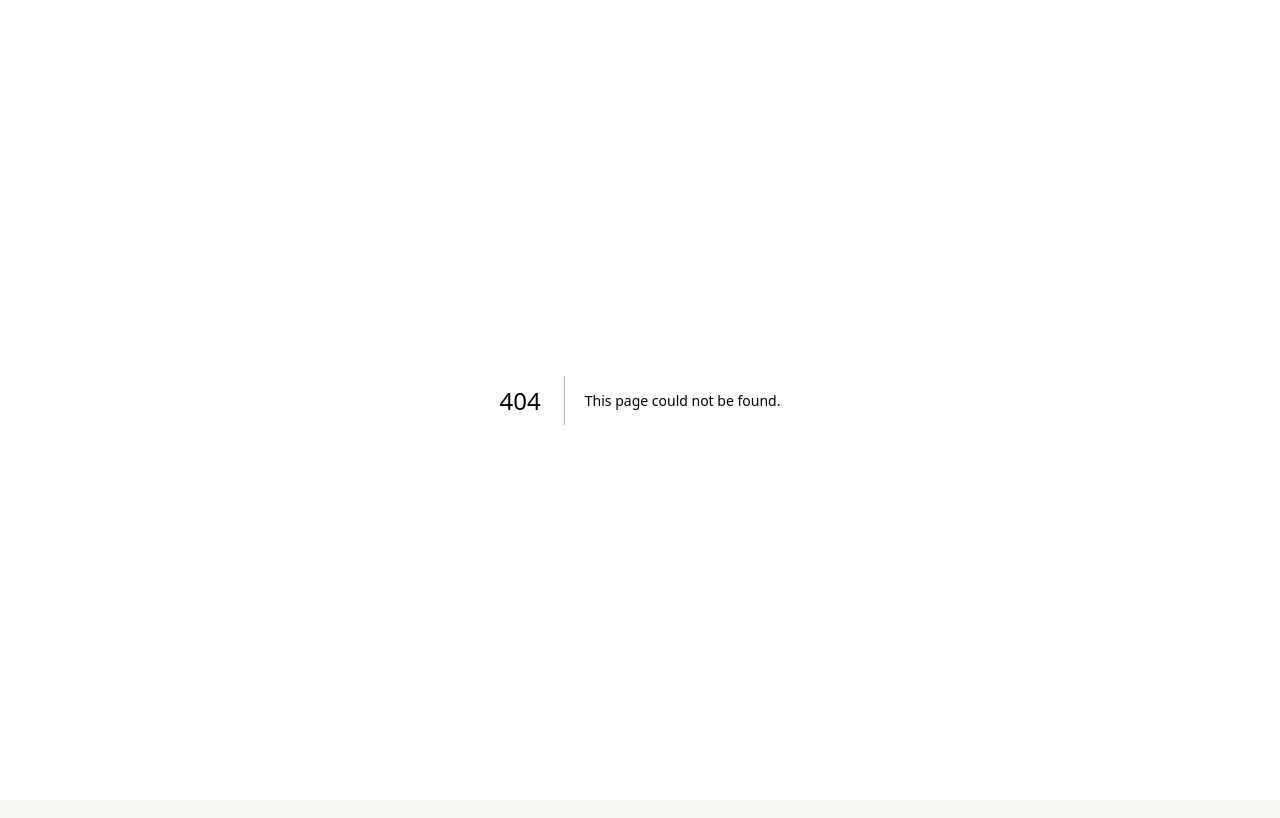
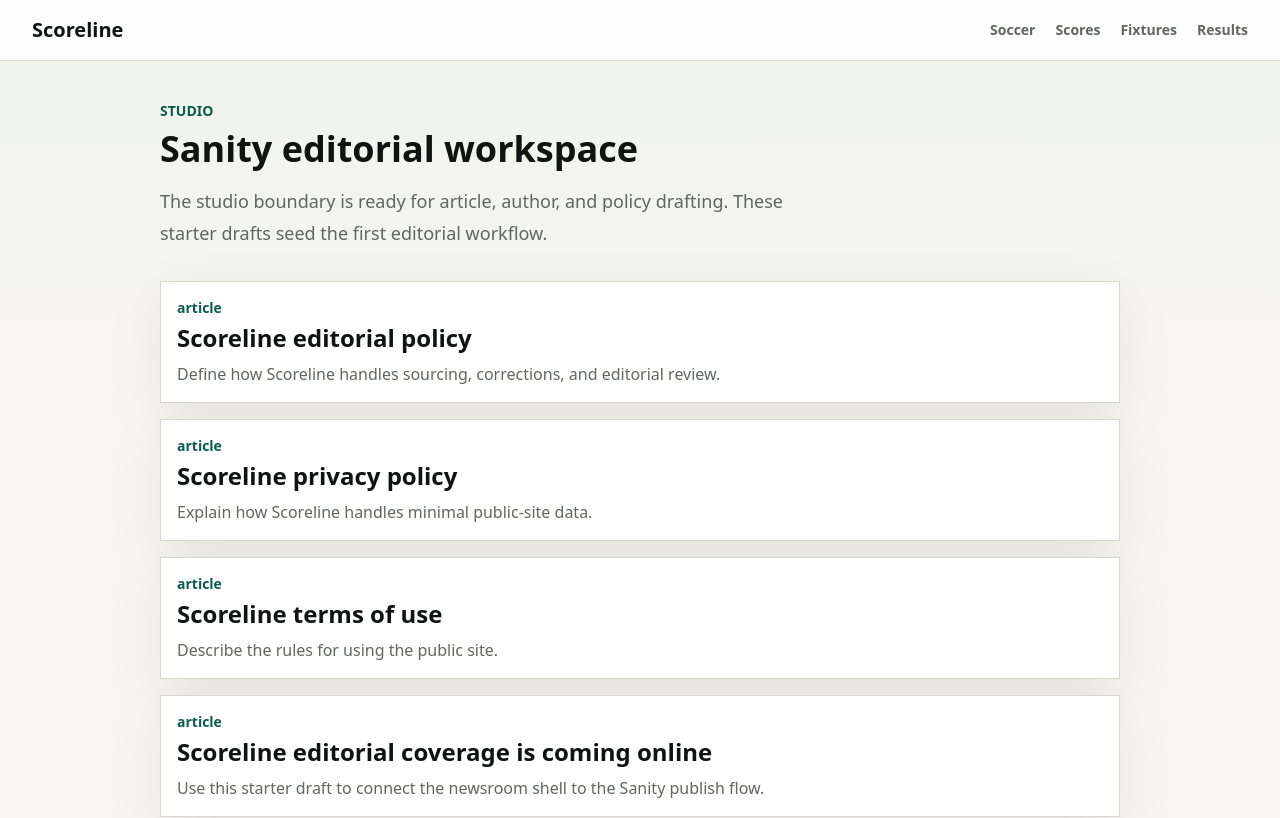
Before and after one commit to seemebuild/scoreline.site, a Next.js app: page /studio in a window 1280 px wide. Before the commit this address had no page. Shown: the top 818 px of the page. Built offline with nearby package versions, Linux system fonts and the light colour scheme.

Commit message:
feat: add sanity seed drafts and studio

```diff
--- /dev/null
+++ b/sanity/seedDrafts.ts
@@ -0,0 +1,45 @@
+export type SanityDraft = {
+  _type: string;
+  title: string;
+  slug: string;
+  status: "draft";
+  body: string;
+};
+
+export const policyDrafts: SanityDraft[] = [
+  {
+    _type: "article",
+    title: "Scoreline editorial policy",
+    slug: "scoreline-editorial-policy",
+    status: "draft",
+    body: "Define how Scoreline handles sourcing, corrections, and editorial review.",
+  },
+  {
+    _type: "article",
+    title: "Scoreline privacy policy",
+    slug: "scoreline-privacy-policy",
+    status: "draft",
+    body: "Explain how Scoreline handles minimal public-site data.",
+  },
+  {
+    _type: "article",
+    title: "Scoreline terms of use",
+    slug: "scoreline-terms-of-use",
+    status: "draft",
+    body: "Describe the rules for using the public site.",
+  },
+];
+
+export const starterArticleDrafts: SanityDraft[] = [
+  {
+    _type: "article",
+    title: "Scoreline editorial coverage is coming online",
+    slug: "scoreline-editorial-coverage-is-coming-online",
+    status: "draft",
+    body: "Use this starter draft to connect the newsroom shell to the Sanity publish flow.",
+  },
+];
+
+export function getSeedDrafts(): SanityDraft[] {
+  return [...policyDrafts, ...starterArticleDrafts];
+}
--- /dev/null
+++ b/src/app/studio/page.tsx
@@ -0,0 +1,45 @@
+import type { Metadata } from "next";
+import Link from "next/link";
+
+import { SiteShell } from "../components/site-shell";
+import { getSeedDrafts } from "../../../sanity/seedDrafts";
+
+export const metadata: Metadata = {
+  title: "Studio",
+  description: "Scoreline Sanity studio entry and starter drafts.",
+  alternates: {
+    canonical: "/studio",
+  },
+};
+
+export default function StudioPage() {
+  const drafts = getSeedDrafts();
+
+  return (
+    <SiteShell>
+      <section className="mx-auto max-w-5xl px-5 py-10 sm:px-8">
+        <p className="text-sm font-bold uppercase text-[color:var(--accent-strong)]">Studio</p>
+        <h1 className="mt-2 text-4xl font-black">Sanity editorial workspace</h1>
+        <p className="mt-4 max-w-2xl text-lg leading-8 text-[color:var(--muted)]">
+          The studio boundary is ready for article, author, and policy drafting. These starter drafts seed the first editorial workflow.
+        </p>
+
+        <div className="mt-8 grid gap-4">
+          {drafts.map((draft) => (
+            <article className="border border-[color:var(--line)] bg-[color:var(--surface)] p-4 shadow-[var(--shadow)]" key={draft.slug}>
+              <p className="text-sm font-bold text-[color:var(--accent-strong)]">{draft._type}</p>
+              <h2 className="mt-1 text-2xl font-black">{draft.title}</h2>
+              <p className="mt-2 text-[color:var(--muted)]">{draft.body}</p>
+            </article>
+          ))}
+        </div>
+
+        <div className="mt-8">
+          <Link className="text-sm font-bold underline underline-offset-4" href="/policy/editorial">
+            Review editorial policy before publishing
+          </Link>
+        </div>
+      </section>
+    </SiteShell>
+  );
+}
```
Also changed, not shown: 2 other files (tests, documents, lock files or other folders).
